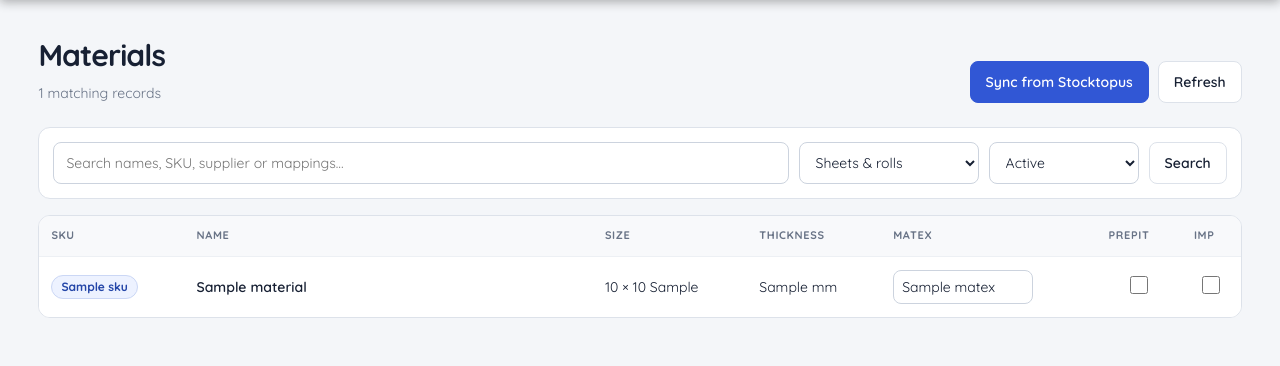
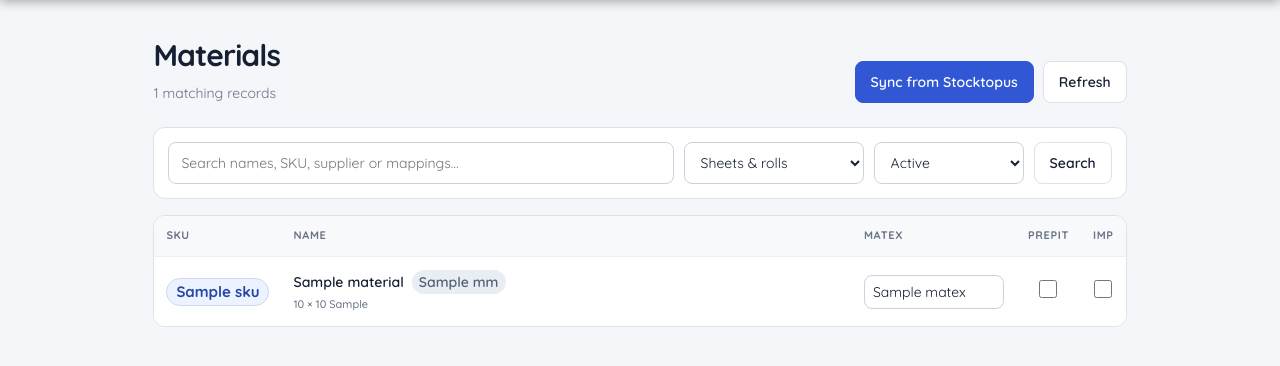
Before and after one commit to Ocsor/MaterialHub, a FastAPI app: template app/templates/materials.html in a window 1280 px wide. Shown: the part 66-432 px from the top of the page. Run offline with FastAPI, Linux system fonts and the light colour scheme; the template is opened without the code that fills it: most values are stand-ins (such as "Sample title", 1, 10 or a date in 2020).

Commit message:
style changes

```diff
--- a/app/static/inline-edit.css
+++ b/app/static/inline-edit.css
@@ -1,5 +1,5 @@
 main {
-  max-width: 1320px;
+  max-width: 1050px;
 }
 
 .sku-pill {
@@ -9,16 +9,41 @@ main {
   border-radius: 999px;
   background: #edf2ff;
   color: #2446a8;
-  font-size: 12px;
+  font-size: 15px;
   font-weight: 700;
   line-height: 1.2;
 }
 
 .materials-table th:nth-child(2),
 .materials-table td:nth-child(2) {
-  width: 34%;
-  min-width: 320px;
+  width: 62%;
+  min-width: 400px;
   max-width: none;
+}
+
+.material-name-line {
+  display: flex;
+  align-items: center;
+  gap: 8px;
+  min-width: 0;
+}
+
+.thickness-pill {
+  flex: 0 0 auto;
+  padding: 2px 7px;
+  border-radius: 999px;
+  background: #e9edf4;
+  color: #536077;
+  font-size: inherit;
+  font-weight: 600;
+}
+
+.material-size {
+  display: block;
+  margin-top: 3px;
+  color: var(--muted);
+  font-size: 11px;
+  font-weight: 500;
 }
 
 .materials-table tbody tr:nth-child(even) {
@@ -61,6 +86,25 @@ input,
 select,
 textarea {
   font-family: "Quicksand", ui-sans-serif, system-ui, sans-serif;
+}
+
+.record-position {
+  max-width: 45%;
+  color: var(--muted);
+  text-align: right;
+}
+
+.edit-navigation {
+  display: flex;
+  align-items: center;
+  justify-content: space-between;
+  gap: 12px;
+  padding-top: 4px;
+}
+
+.edit-navigation button:disabled {
+  cursor: not-allowed;
+  opacity: 0.45;
 }
 
 .inline-text {
--- a/app/templates/edit_material.html
+++ b/app/templates/edit_material.html
@@ -1,7 +1,7 @@
 {% extends "base.html" %}
 {% block title %}Edit {{ material.name }} · MaterialHub{% endblock %}
 {% block content %}
-<a class="back" href="/materials">← Back to materials</a><section class="heading"><div><h1>Edit material</h1><p>Local fields are preserved whenever Stocktopus synchronises.</p></div></section>
+<a class="back" href="/materials">← Back to materials</a><section class="heading"><div><h1>Edit material</h1><p>Local fields are preserved whenever Stocktopus synchronises.</p></div><div class="record-position">{{ material.friendly_name or material.name }}</div></section>
 <div class="edit-grid"><section class="card"><h2>Stocktopus details</h2><dl><dt>Name</dt><dd>{{ material.name }}</dd><dt>SKU</dt><dd>{{ material.sku or '—' }}</dd><dt>Material group</dt><dd>{{ material.material_group or '—' }}</dd><dt>Material type</dt><dd>{{ material.material_type or '—' }}</dd><dt>Size</dt><dd>{{ material.size_string or '—' }}</dd><dt>Supplier</dt><dd>{{ material.supplier_name or '—' }}</dd></dl></section>
-<form class="card form" method="post"><h2>MaterialHub details</h2><label>Friendly name<input name="friendly_name" value="{{ material.friendly_name or '' }}"></label><label>Matex<input name="matex" value="{{ material.matex or '' }}"></label><div class="check-row"><label class="check-field"><input type="checkbox" name="prepit" value="1" {% if material.prepit %}checked{% endif %}><span>Prepit</span></label><label class="check-field"><input type="checkbox" name="imp" value="1" {% if material.imp %}checked{% endif %}><span>IMP</span></label></div><label>Notes<textarea name="notes" rows="6">{{ material.notes or '' }}</textarea></label><div class="actions"><button class="primary">Save changes</button><a class="button" href="/materials">Cancel</a></div></form></div>
+<form id="edit-material" class="card form" method="post"><h2>MaterialHub details</h2><label>Friendly name<input name="friendly_name" value="{{ material.friendly_name or '' }}"></label><label>Matex<input name="matex" value="{{ material.matex or '' }}"></label><div class="check-row"><label class="check-field"><input type="checkbox" name="prepit" value="1" {% if material.prepit %}checked{% endif %}><span>Prepit</span></label><label class="check-field"><input type="checkbox" name="imp" value="1" {% if material.imp %}checked{% endif %}><span>IMP</span></label></div><label>Notes<textarea name="notes" rows="6">{{ material.notes or '' }}</textarea></label><div class="edit-navigation"><button name="navigation" value="previous" {% if previous_id is none %}disabled{% endif %}>← Save &amp; Previous</button><div class="actions"><button class="primary" name="navigation" value="save">Save changes</button><button name="navigation" value="next" {% if next_id is none %}disabled{% endif %}>Save &amp; Next →</button></div></div></form></div>
 {% endblock %}
--- a/app/templates/materials.html
+++ b/app/templates/materials.html
@@ -29,24 +29,23 @@
 
 <div class="table-wrap">
   <table class="materials-table">
-    <thead><tr><th>SKU</th><th>Name</th><th>Size</th><th>Thickness</th><th>Matex</th><th>Prepit</th><th>IMP</th></tr></thead>
+    <thead><tr><th>SKU</th><th>Name</th><th>Matex</th><th>Prepit</th><th>IMP</th></tr></thead>
     <tbody>
     {% for m in materials %}
       {% set edit_url = '/materials/' ~ m.id ~ '/edit' %}
+      {% set display_name = m.friendly_name or m.name %}
       <tr>
         <td class="strong"><a class="cell-link" href="{{ edit_url }}"><span class="sku-pill">{{ m.sku or '—' }}</span></a></td>
-        <td class="strong"><a class="cell-link" href="{{ edit_url }}">{{ m.name }}</a></td>
-        <td class="size"><a class="cell-link" href="{{ edit_url }}">{% if m.width_mm is not none %}{{ m.width_mm|int if m.width_mm == m.width_mm|int else m.width_mm }}{% if m.height_mm is not none %} × {{ m.height_mm|int if m.height_mm == m.height_mm|int else m.height_mm }}{% elif m.length_mm is not none %} × {{ m.length_mm|int if m.length_mm == m.length_mm|int else m.length_mm }}{% endif %} {{ m.size_unit or 'mm' }}{% elif m.size_string and m.size_string != 'Unit' %}{{ m.size_string }}{% else %}—{% endif %}</a></td>
-        <td class="size"><a class="cell-link" href="{{ edit_url }}">{% if m.thickness_mm is not none %}{{ m.thickness_mm|int if m.thickness_mm == m.thickness_mm|int else m.thickness_mm }} mm{% else %}—{% endif %}</a></td>
+        <td class="strong material-name-cell"><a class="cell-link" href="{{ edit_url }}"><span class="material-name-line"><span>{{ display_name }}</span>{% if m.thickness_mm is not none %}<span class="thickness-pill">{{ m.thickness_mm|int if m.thickness_mm == m.thickness_mm|int else m.thickness_mm }} mm</span>{% endif %}</span><span class="material-size">{% if m.width_mm is not none %}{{ m.width_mm|int if m.width_mm == m.width_mm|int else m.width_mm }}{% if m.height_mm is not none %} × {{ m.height_mm|int if m.height_mm == m.height_mm|int else m.height_mm }}{% elif m.length_mm is not none %} × {{ m.length_mm|int if m.length_mm == m.length_mm|int else m.length_mm }}{% endif %} {{ m.size_unit or 'mm' }}{% elif m.size_string and m.size_string != 'Unit' %}{{ m.size_string }}{% else %}Size unavailable{% endif %}</span></a></td>
         <td>
           <form id="inline-{{ m.id }}" action="/materials/{{ m.id }}/inline" method="post"></form>
-          <input class="inline-text" form="inline-{{ m.id }}" name="matex" value="{{ m.matex or '' }}" onchange="this.form.requestSubmit()" aria-label="Matex for {{ m.name }}">
+          <input class="inline-text" form="inline-{{ m.id }}" name="matex" value="{{ m.matex or '' }}" onchange="this.form.requestSubmit()" aria-label="Matex for {{ display_name }}">
         </td>
-        <td class="check-cell"><input type="checkbox" form="inline-{{ m.id }}" name="prepit" value="1" onchange="this.form.requestSubmit()" {% if m.prepit %}checked{% endif %} aria-label="Prepit for {{ m.name }}"></td>
-        <td class="check-cell"><input type="checkbox" form="inline-{{ m.id }}" name="imp" value="1" onchange="this.form.requestSubmit()" {% if m.imp %}checked{% endif %} aria-label="IMP for {{ m.name }}"></td>
+        <td class="check-cell"><input type="checkbox" form="inline-{{ m.id }}" name="prepit" value="1" onchange="this.form.requestSubmit()" {% if m.prepit %}checked{% endif %} aria-label="Prepit for {{ display_name }}"></td>
+        <td class="check-cell"><input type="checkbox" form="inline-{{ m.id }}" name="imp" value="1" onchange="this.form.requestSubmit()" {% if m.imp %}checked{% endif %} aria-label="IMP for {{ display_name }}"></td>
       </tr>
     {% else %}
-      <tr><td colspan="7" class="empty">No materials match these filters.</td></tr>
+      <tr><td colspan="5" class="empty">No materials match these filters.</td></tr>
     {% endfor %}
     </tbody>
   </table>
```
Also changed, not shown: app/routes/materials.py (+34 -1 lines), materials.db.
